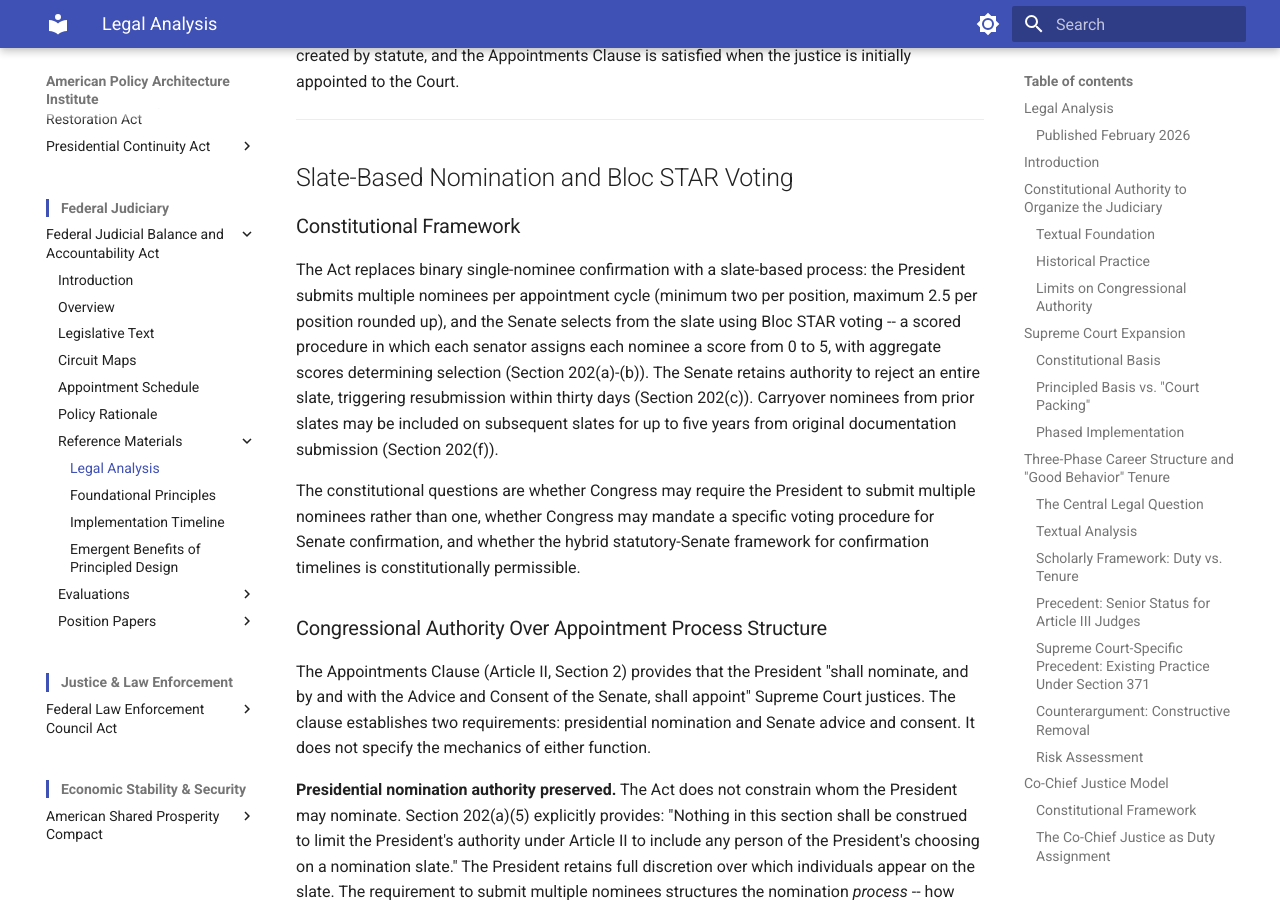
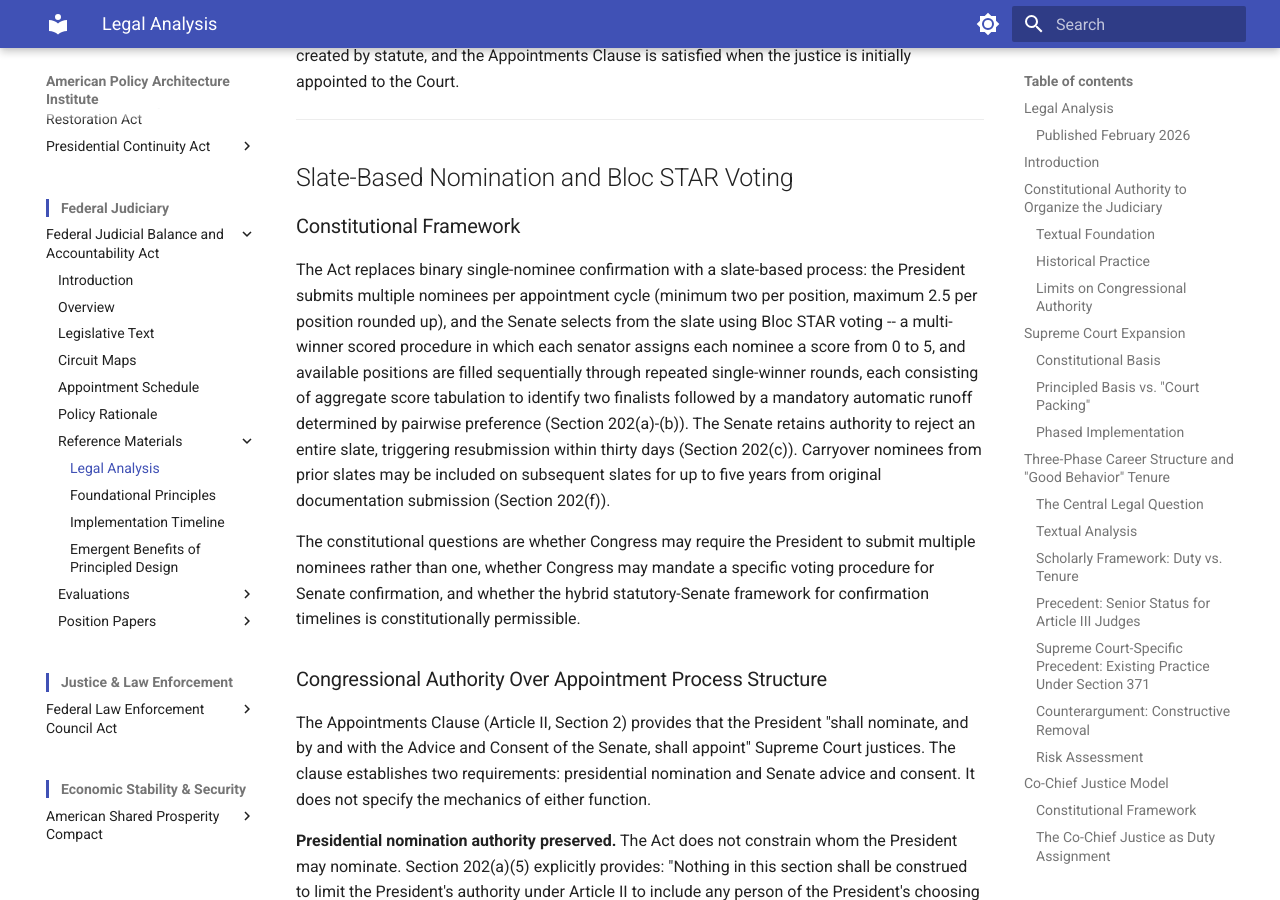
Before and after one commit to albertintech/apai, an MkDocs documentation site: the page built from docs/judiciary/fjbaa/legal-analysis.md, in a window 1280 px wide and 900 px high, scrolled down 13050 px. Built offline with MkDocs 1.6.1 and Material for MkDocs 9.7.7, drawn with Linux system fonts in a browser that asks for light colours; some of the changed text lies outside the part shown.

Commit message:
Update legal-analysis.md

```diff
--- a/docs/judiciary/fjbaa/legal-analysis.md
+++ b/docs/judiciary/fjbaa/legal-analysis.md
@@ -255,7 +255,7 @@
 
 ### Constitutional Framework
 
-The Act replaces binary single-nominee confirmation with a slate-based process: the President submits multiple nominees per appointment cycle (minimum two per position, maximum 2.5 per position rounded up), and the Senate selects from the slate using Bloc STAR voting -- a scored procedure in which each senator assigns each nominee a score from 0 to 5, with aggregate scores determining selection (Section 202(a)-(b)). The Senate retains authority to reject an entire slate, triggering resubmission within thirty days (Section 202(c)). Carryover nominees from prior slates may be included on subsequent slates for up to five years from original documentation submission (Section 202(f)).
+The Act replaces binary single-nominee confirmation with a slate-based process: the President submits multiple nominees per appointment cycle (minimum two per position, maximum 2.5 per position rounded up), and the Senate selects from the slate using Bloc STAR voting -- a multi-winner scored procedure in which each senator assigns each nominee a score from 0 to 5, and available positions are filled sequentially through repeated single-winner rounds, each consisting of aggregate score tabulation to identify two finalists followed by a mandatory automatic runoff determined by pairwise preference (Section 202(a)-(b)). The Senate retains authority to reject an entire slate, triggering resubmission within thirty days (Section 202(c)). Carryover nominees from prior slates may be included on subsequent slates for up to five years from original documentation submission (Section 202(f)).
 
 The constitutional questions are whether Congress may require the President to submit multiple nominees rather than one, whether Congress may mandate a specific voting procedure for Senate confirmation, and whether the hybrid statutory-Senate framework for confirmation timelines is constitutionally permissible.
 
@@ -644,7 +644,8 @@
 ## Revision History
 
 **Revision 2.3** (Current)
-- DPS Rev 2.7 structural alignment: wrapped revision history in HTML comment block, added revision history note, added last revised line, standardized download link format, renamed file to Production Convention
+- Updated reference line to reflect FJBAA Rev 2.5
+- Corrected Bloc STAR procedure description in Constitutional Framework section: replaced "aggregate scores determining selection" with description of sequential single-winner rounds with mandatory pairwise preference runoff, consistent with corrected Section 202(b)
 
 **Revision 2.2**
 - Updated reference line to reflect FJBAA Rev 2.2
```
Also changed, not shown: other parts of docs/judiciary/fjbaa/legal-analysis.md (+1 -1 lines).
